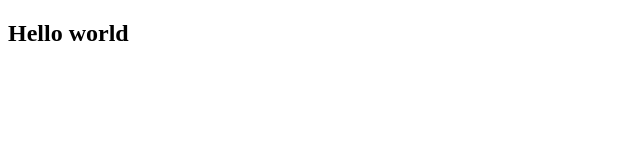
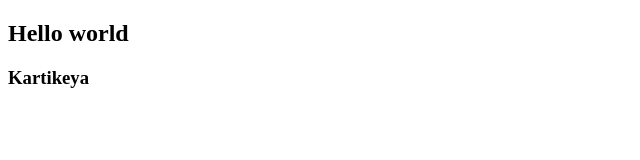
Before and after one commit to Kartikeya-23/hello-world, an Angular app: page / in a window 1280 px wide. Shown: the top 160 px of the page, without its empty margins (0-640 px from the left). Built offline with nearby package versions, Linux system fonts and the light colour scheme.

Commit message:
name push

```diff
--- a/src/app/app.component.html
+++ b/src/app/app.component.html
@@ -1 +1,2 @@
 <h2>Hello world</h2>
+<h3>Kartikeya</h3>
```
